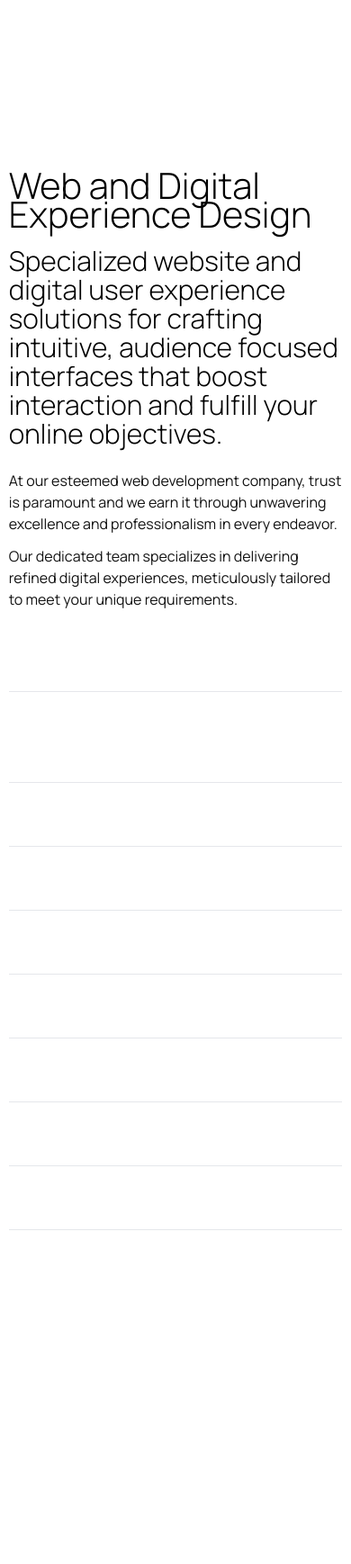
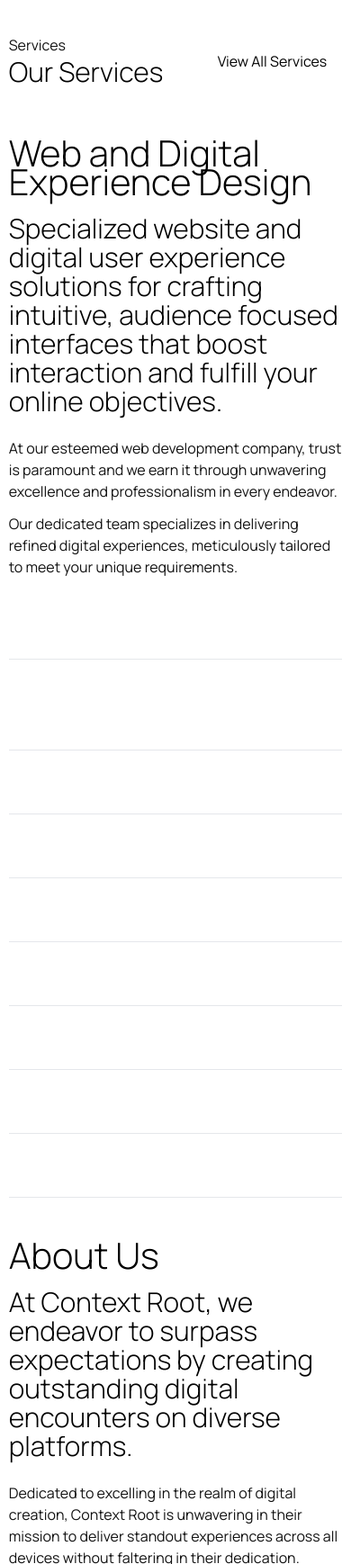
Before and after one commit to Burak-Kumas/Context-Root-Website-TailwindCSS, a website: page src/index.html in a window 390 px wide. Shown: the part 3860-5598 px from the top of the page at 90% size. Before the commit the page ends 5227 px from the top, so only its background shows below. Drawn offline with Linux system fonts and the light colour scheme.

Commit message:
about us finish

```diff
--- a/src/index.html
+++ b/src/index.html
@@ -32,7 +32,7 @@
     <!-- Video&Stats -->
     <div class="w-95 h-3200 relative mx-auto mt-20 flex">
       <!--Video-->
-      <div class="w-full sticky md:sticky lg:sticky h-900 top-7">
+      <div class="w-full sticky md:sticky lg:sticky h-[900px] top-7">
         <video
           class="sm:h-[500px] md:h-[700px] lg:h-[900px] h-full w-full object-cover rounded-3xl"
           src="./assets/video.mp4"></video>
@@ -59,10 +59,17 @@
       </div>
     </div>
     <!-- Services -->
-    <div class="relative w-full pt-12">
-      <div class="relative w-full pt-12">
+    <div class="relative w-full">
       <div class="w-95 mx-auto">
-          <div class="flex justify-between"></div>
+        <div class="flex justify-between">
+          <div>
+            <p>Services</p>
+            <h2>Our Services</h2>
+          </div>
+          <div class="content-center justify-end">
+            <button class="rounded-full border-white border-[1px] py-2 px-4 md:px-12 md:py-4">View All Services</button>
+          </div>
+        </div>
         <div class="flex flex-col md:flex-row pt-14 gap-5">
           <h3 class="w-full md:w-40 text-40">Web and Digital<br />Experience Design</h3>
           <div class="w-full md:w-60">
@@ -72,12 +79,12 @@
             </h3>
             <div class="flex flex-col md:flex-row lg:flex-row gap-3 pt-6">
               <p class="sm:w-full md:w-1/2">
-                  At our esteemed web development company, trust is paramount and we earn it through unwavering
-                  excellence and professionalism in every endeavor.
+                At our esteemed web development company, trust is paramount and we earn it through unwavering excellence
+                and professionalism in every endeavor.
               </p>
               <p class="sm:w-full md:w-1/2">
-                  Our dedicated team specializes in delivering refined digital experiences, meticulously tailored to
-                  meet your unique requirements.
+                Our dedicated team specializes in delivering refined digital experiences, meticulously tailored to meet
+                your unique requirements.
               </p>
             </div>
             <div class="pt-10">
@@ -106,6 +113,32 @@
         </div>
       </div>
     </div>
+    <!--About Us-->
+    <div class="relative w-full py-12">
+      <div class="w-95 mx-auto">
+        <div class="flex justify-between"></div>
+        <div class="flex flex-col md:flex-row gap-5">
+          <h3 class="w-full md:w-40 text-40">About Us</h3>
+          <div class="w-full md:w-60">
+            <h3 class="text-30 md:text-40">
+              At Context Root, we endeavor to surpass expectations by creating outstanding digital encounters on diverse
+              platforms.
+            </h3>
+            <div class="flex flex-col md:flex-row lg:flex-row gap-3 pt-6">
+              <p class="sm:w-full md:w-1/2">
+                Dedicated to excelling in the realm of digital creation, Context Root is unwavering in their mission to
+                deliver standout experiences across all devices without faltering in their dedication.
+              </p>
+              <p class="sm:w-full md:w-1/2">
+                Our tenacious goal is to outdo expectations and set unprecedented standards of excellence in every
+                venture we undertake.
+              </p>
             </div>
+          </div>
+        </div>
+      </div>
+    </div>
+    <!--Footer-->
+    <div>"</div>
   </body>
 </html>
```
Also changed, not shown: src/styles/output.css. Lines whose indentation alone changed are shown as unchanged.
